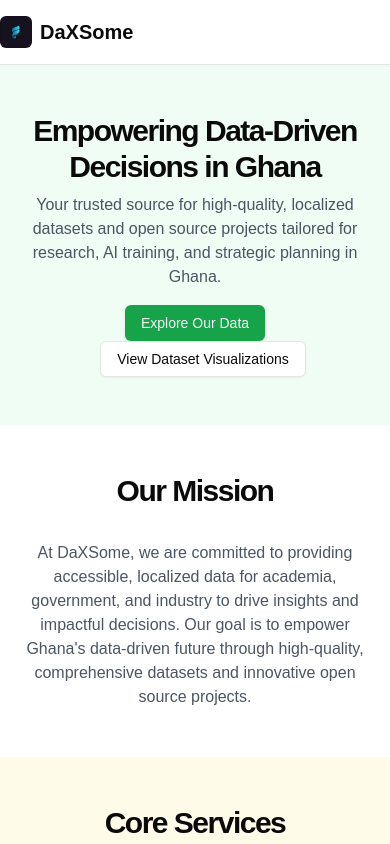
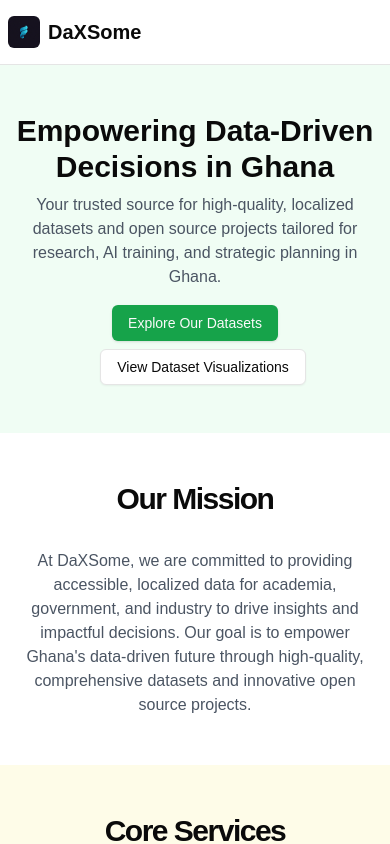
Before and after one commit to DaXSome/DaXSome, a Next.js app: page / in a window 390 px wide. Shown: the top 844 px of the page. Built offline with nearby package versions, Linux system fonts and the light colour scheme.

Commit message:
fix (home): Fix mobile responsiveness

```diff
--- a/src/app/layout.tsx
+++ b/src/app/layout.tsx
@@ -66,7 +66,9 @@ export default function RootLayout({
 
         <header className="sticky top-0 z-50 w-full border-b bg-white">
           <div className="container flex h-16 items-center justify-between">
-            <Logo />
+            <div className="ml-2">
+              <Logo />
+            </div>
             <nav className="hidden md:flex space-x-6 text-sm font-medium">
               {navLinks.map((link) => (
                 <Link
--- a/src/app/page.tsx
+++ b/src/app/page.tsx
@@ -107,7 +107,7 @@ export default function Home() {
           <div className="container mx-auto px-4 md:px-6 max-w-screen-xl">
             <div className="flex flex-col items-center space-y-4 text-center">
               <div className="space-y-2">
-                <h1 className="text-3xl font-bold tracking-tighter sm:text-4xl md:text-5xl lg:text-6xl">
+                <h1 className="text-3xl font-bold  md:text-5xl lg:text-6xl">
                   Empowering Data-Driven Decisions in Ghana
                 </h1>
                 <p className="mx-auto max-w-[700px] text-gray-600 md:text-xl">
@@ -118,8 +118,8 @@ export default function Home() {
               </div>
               <div className="space-x-4">
                 <Link href="/datasets">
-                  <Button className="bg-green-600 hover:bg-green-700">
-                    Explore Our Data
+                  <Button className="mb-2 bg-green-600 hover:bg-green-700">
+                    Explore Our Datasets
                   </Button>
                 </Link>
                 <Link href="/viz">
```
